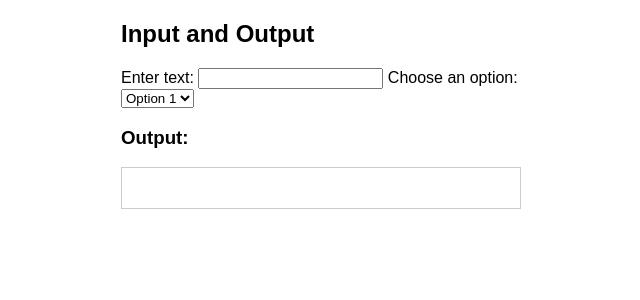
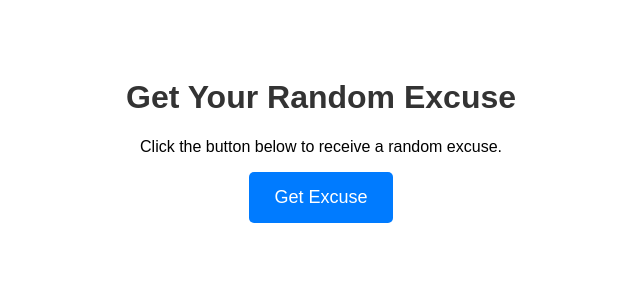
Before and after one commit to ayush-96/random-excuser.github.io, a Flask app: page / in a window 1280 px wide. Shown: the top 300 px of the page, without its empty margins (319-959 px from the left). Run offline with Flask 3, Linux system fonts and the light colour scheme; some libraries are stand-ins or nearby versions.

Commit message:
Update index.html

```diff
--- a/templates/index.html
+++ b/templates/index.html
@@ -3,47 +3,43 @@
 <head>
     <meta charset="UTF-8">
     <meta name="viewport" content="width=device-width, initial-scale=1.0">
-    <title>Input and Output</title>
+    <title>Excuse Generator</title>
     <style>
         body {
             font-family: Arial, sans-serif;
-            margin: 20px;
+            text-align: center;
+            padding: 50px;
         }
-        .container {
-            max-width: 400px;
-            margin: auto;
+        h1 {
+            color: #333;
         }
-        #output {
-            margin-top: 10px;
-            padding: 10px;
-            border: 1px solid #ccc;
-            min-height: 20px;
+        button {
+            background-color: #007BFF;
+            color: white;
+            border: none;
+            padding: 15px 25px;
+            font-size: 18px;
+            cursor: pointer;
+            border-radius: 5px;
+            transition: 0.3s;
+        }
+        button:hover {
+            background-color: #0056b3;
         }
     </style>
 </head>
 <body>
-    <div class="container">
-        <h2>Input and Output</h2>
-        <label for="inputText">Enter text:</label>
-        <input type="text" id="inputText" oninput="updateOutput()">
 
-        <label for="selectOption">Choose an option:</label>
-        <select id="selectOption" onchange="updateOutput()">
-            <option value="Option 1">Option 1</option>
-            <option value="Option 2">Option 2</option>
-            <option value="Option 3">Option 3</option>
-        </select>
+    <h1>Get Your Random Excuse</h1>
+    <p>Click the button below to receive a random excuse.</p>
 
-        <h3>Output:</h3>
-        <div id="output"></div>
-    </div>
+    <button onclick="getExcuse()">Get Excuse</button>
 
     <script>
-        function updateOutput() {
-            const inputText = document.getElementById("inputText").value;
-            const selectedOption = document.getElementById("selectOption").value;
-            document.getElementById("output").innerText = `Text: ${inputText} | Selected: ${selectedOption}`;
+        function getExcuse() {
+            window.location.href = "http://bit.ly/43L1G7U";
         }
     </script>
+
 </body>
 </html>
```
